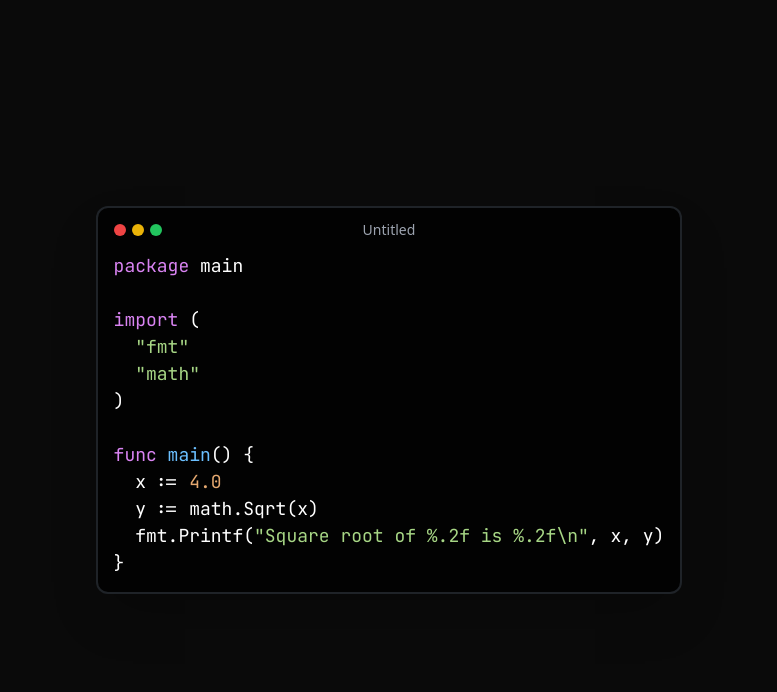
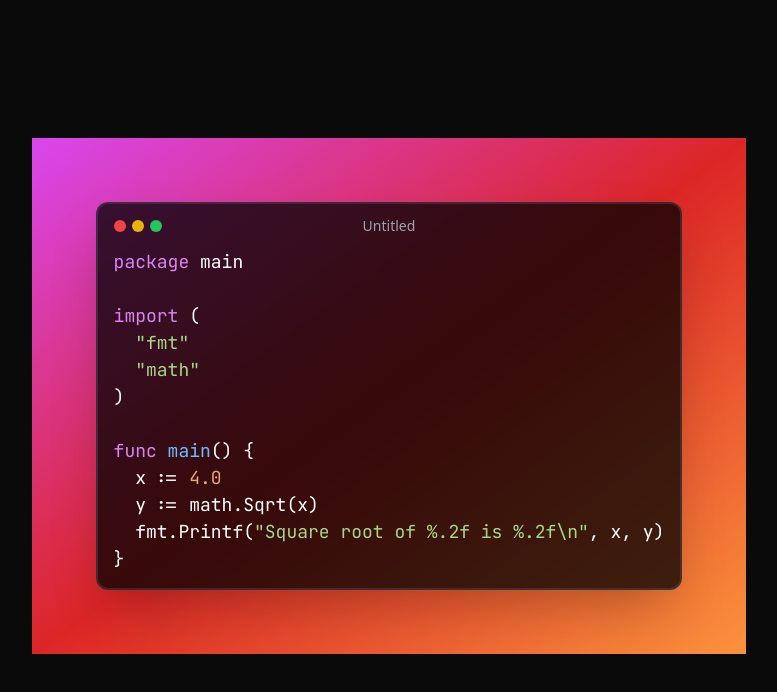
Before and after one commit to Dmitriifd/react-code-screenshot, a React (Vite) app: page / in a window 1280 px wide. Shown: the top 692 px of the page, without its empty margins (251-1028 px from the left). Built offline with nearby package versions, Linux system fonts and the light colour scheme.

Commit message:
add background for editor

```diff
--- a/src/App.jsx
+++ b/src/App.jsx
@@ -1,13 +1,16 @@
-import { useState } from 'react';
+import { useRef, useState } from 'react';
 import CodeEditor from './components/CodeEditor';
 import { fonts, themes } from './options';
 import useStore from './store';
+import { cn } from './lib/utils';
 
 function App() {
   const theme = useStore((state) => state.theme);
   const padding = useStore((state) => state.padding);
   const fontStyle = useStore((state) => state.fontStyle);
   const showBackground = useStore((state) => state.showBackground);
+
+  const editorRef = useRef(null);
 
   return (
     <main className='dark min-h-screen flex justify-center items-center bg-neutral-950 text-white'>
@@ -22,7 +25,16 @@
         crossOrigin='anonymous'
       />
 
-      <CodeEditor />
+      <div
+        className={cn(
+          'overflow-hidden mb-2 transition-all ease-out',
+          showBackground ? themes[theme].background : 'ring ring-neutral-900'
+        )}
+        style={{ padding }}
+        ref={editorRef}
+      >
+        <CodeEditor />
+      </div>
     </main>
   );
 }
```
